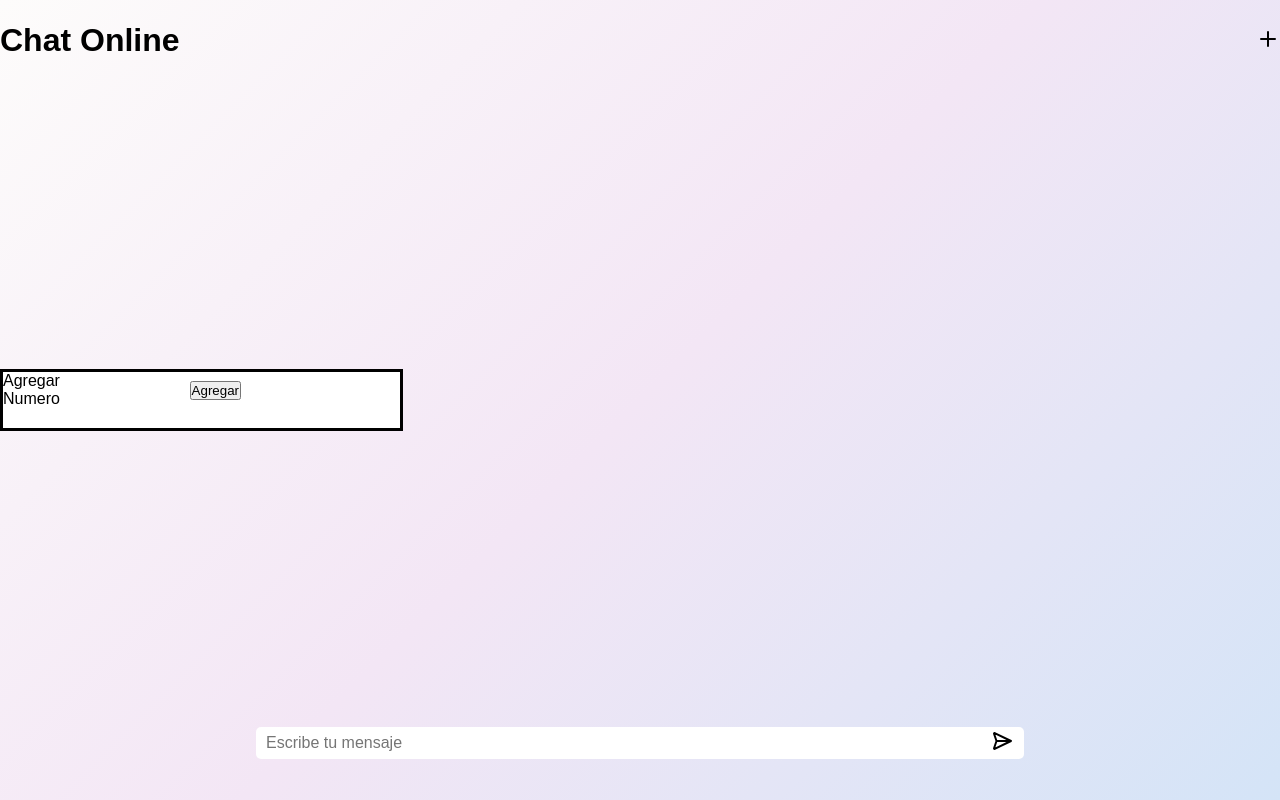
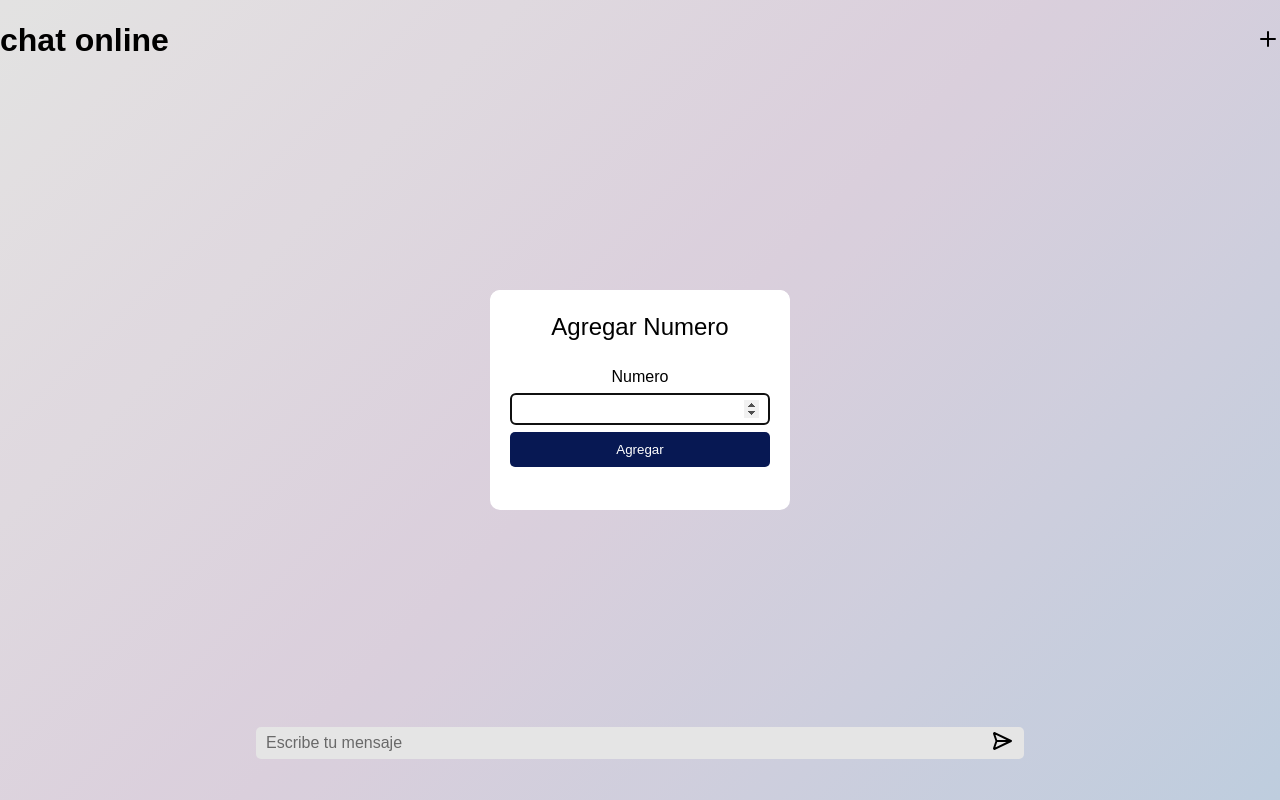
Before and after one commit to TobiasOnandia/chat, a website: page public/index.html in a window 1280 px wide. Both pictures are taken after a click on the button 1268 px from the left and 40 px from the top of the page. Drawn offline with nearby package versions, Linux system fonts and the light colour scheme; no server answers.

Commit message:
add phne

```diff
--- a/public/css/style.css
+++ b/public/css/style.css
@@ -105,8 +105,61 @@ input {
   cursor: pointer;
 }
 
-.add{
+.openModal{
   border: none;
   background-color: transparent;
   cursor: pointer;
 }
+
+
+dialog{
+  position: absolute;
+  top: 50%;
+  bottom: 50%;
+  left: 50%;
+  right: 50%;
+  transform: translate(-50%,-50%);
+  border: none;
+  border-radius: 10px;
+}
+
+.formUser{
+
+
+  width: 300px;
+  height: 200px;
+  background-color: white;
+  border-radius: 10px;
+  padding: 20px;
+  display: flex;
+  flex-direction: column;
+  justify-content: space-around;
+  & > legend{
+    font-size: 1.5rem;
+    text-align: center;
+    margin-bottom: 20px;
+  }
+  & > input{
+    border-radius: 5px;
+    border: 1px solid #333;
+    height: 2rem;
+    width: 100%;
+    padding: 0px 10px;
+    font-size: 1rem;
+  }
+
+
+  & > button {
+    border-radius: 5px;
+    width: 100%;
+    padding: 10px 20px;
+    background-color: #071853;
+    border:none;
+    display: flex;
+    align-items: center;
+    justify-content: center;
+    color: white;
+
+  }
+
+}
--- a/public/index.html
+++ b/public/index.html
@@ -11,7 +11,10 @@
 
 <body>
     <header>
-
+        <h1></h1>
+        <button class="openModal">
+            <svg xmlns="http://www.w3.org/2000/svg" width="24" height="24" fill="none" stroke="currentColor" stroke-width="2" stroke-linecap="round" stroke-linejoin="round" class="icon icon-tabler icons-tabler-outline icon-tabler-plus"><path d="M0 0h24v24H0z" stroke="none"/><path d="M12 5v14M5 12h14"/></svg>
+        </button>
     </header>
     <main>
         <section >
@@ -26,9 +29,11 @@
             </form>
         </section>
     </main>
-    <dialog open>
+
+    <dialog class="modal">
         <form action="" class="formUser">
             <legend>Agregar Numero</legend>
+            <label for="phone">Numero</label>
             <input type="number" name="phone">
             <button class="addNumber" name="addNumber">Agregar</button>
         </form>
--- a/public/js/script.js
+++ b/public/js/script.js
@@ -23,7 +23,6 @@ form.addEventListener('submit', (e) => {
 })
 
 socket.on('chat message', (message, serverOffset, from) => {
-    console.log("Mensaje recibido desde whatsapp",message)
     const messageElement = document.createElement('li')
     messageElement.innerHTML = `
     <svg xmlns="http://www.w3.org/2000/svg" width="24" height="24" fill="none" stroke="currentColor" stroke-width="1.25" stroke-linecap="round" stroke-linejoin="round" class="icon icon-tabler icons-tabler-outline icon-tabler-user"><path d="M0 0h24v24H0z" stroke="none"/><path d="M8 7a4 4 0 1 0 8 0 4 4 0 0 0-8 0M6 21v-2a4 4 0 0 1 4-4h4a4 4 0 0 1 4 4v2"/></svg>
@@ -42,13 +41,10 @@ socket.on('chat message', (message, serverOffset, from) => {
 })
 
 const header = $('header')
+header.querySelector('h1').textContent = 'chat online'
 
-header.innerHTML = `
-        <h1>Chat Online</h1>
-        <button class="add">
-            <svg xmlns="http://www.w3.org/2000/svg" width="24" height="24" fill="none" stroke="currentColor" stroke-width="2" stroke-linecap="round" stroke-linejoin="round" class="icon icon-tabler icons-tabler-outline icon-tabler-plus"><path d="M0 0h24v24H0z" stroke="none"/><path d="M12 5v14M5 12h14"/></svg>
-        </button>
-`
+
+
 
 $('.formUser').addEventListener('submit', (e) => {
     e.preventDefault()
@@ -56,11 +52,22 @@ $('.formUser').addEventListener('submit', (e) => {
     const formData = new FormData(form)
     const phone = formData.get('phone')
 
+    if(phone === ' '){
+        alert('Ingresa un numero valido')
+        return
+    }
 
-    header.innerHTML = `
-        <h1>+54${phone}</h1>
-        <button class="add">
-            <svg xmlns="http://www.w3.org/2000/svg" width="24" height="24" fill="none" stroke="currentColor" stroke-width="2" stroke-linecap="round" stroke-linejoin="round" class="icon icon-tabler icons-tabler-outline icon-tabler-plus"><path d="M0 0h24v24H0z" stroke="none"/><path d="M12 5v14M5 12h14"/></svg>
-        </button>
-`
+    socket.emit('chat message', phone)
+
+
+    header.querySelector('h1').textContent = phone
+        form.reset()
+        modal.close()
 })
+
+const modal = $('.modal')
+
+$('.openModal').addEventListener('click', () => {
+    console.log('Abriendo modal')
+   modal.showModal()
+})
--- a/server/index.js
+++ b/server/index.js
@@ -162,10 +162,10 @@ if (cluster.isPrimary) {
 
   io.on('connection', async (socket) => {
     console.log("Un usuario se ha conectado")
-    socket.on('chat message', async (message, clientOffset, callback, from = 'web') => {
+    socket.on('chat message', async (message, clientOffset, callback, from = 'web', phone) => {
       console.log("Mensaje recibido desde el chat web", message, clientOffset)
       let result
-      const phoneNumber = '542954526316'
+      const phoneNumber = `+54${phone}`
 
       try {
         result = await db.run(
```
